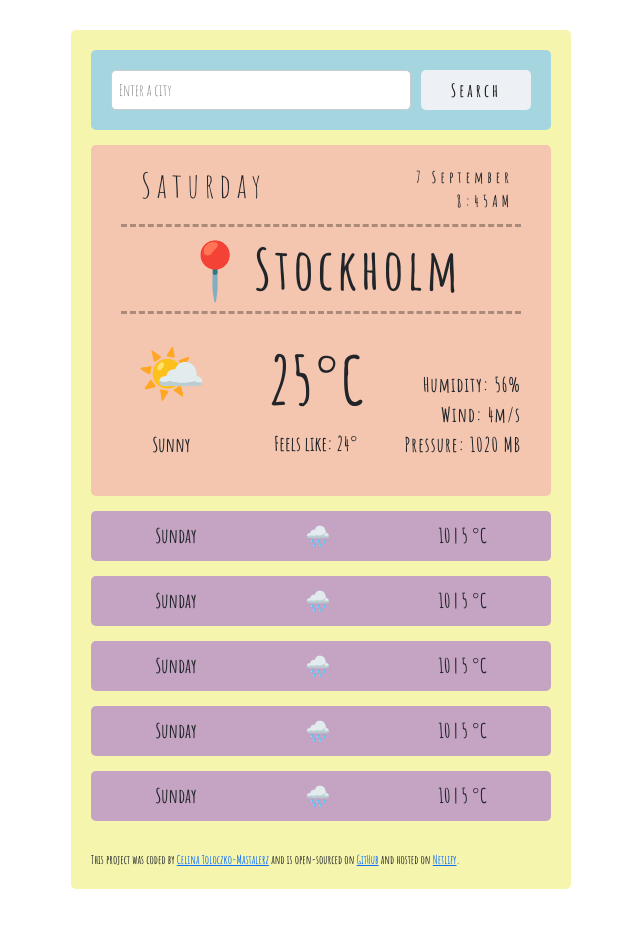
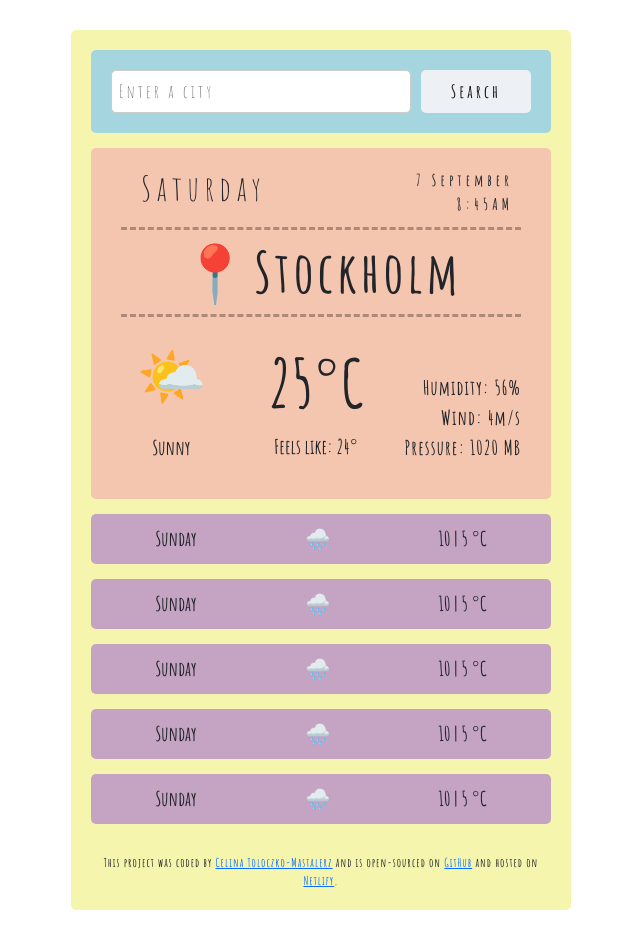
Before and after one commit to ctoloczko/react-weather-final, a React (Create React App) app: page / in a window 1280 px wide. Shown: the whole page, without its empty margins (319-959 px from the left). Before the commit the page ends 919 px from the top, so only its background shows below. Built offline with nearby package versions, Linux system fonts and the light colour scheme.

Commit message:
updated links in footer

```diff
--- a/src/App.css
+++ b/src/App.css
@@ -12,4 +12,6 @@
 footer {
   font-size: 12px;
   margin-top: 30px;
+  text-align: center;
+  letter-spacing: 1px;
 }
--- a/src/App.js
+++ b/src/App.js
@@ -17,7 +17,7 @@ export default function App() {
           and is open-sourced on{" "}
           <a href="https://github.com/ctoloczko/react-weather-final">GitHub</a>{" "}
           and hosted on{" "}
-          <a href="https://www.fluffyforecast.netlify.com">Netlify</a>.{" "}
+          <a href="https://fluffyforecast.netlify.app/">Netlify</a>.{" "}
         </footer>
       </div>
     </>
--- a/src/Weather.css
+++ b/src/Weather.css
@@ -14,7 +14,8 @@
   padding: 7px;
   border: 1px solid #ccc;
   border-radius: 5px;
-  font-size: 16px;
+  font-size: 18px;
+  letter-spacing: 3px;
 }
 
 .Search-form input[type="submit"] {
```
